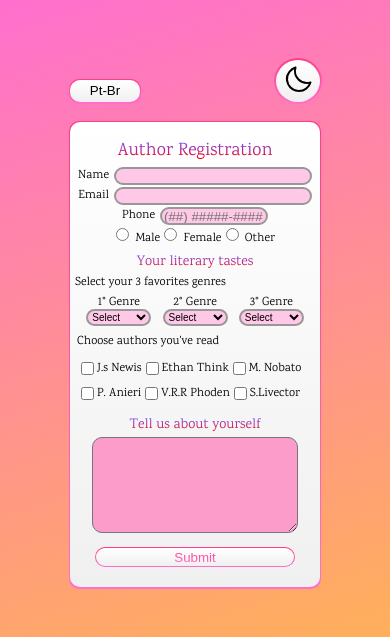
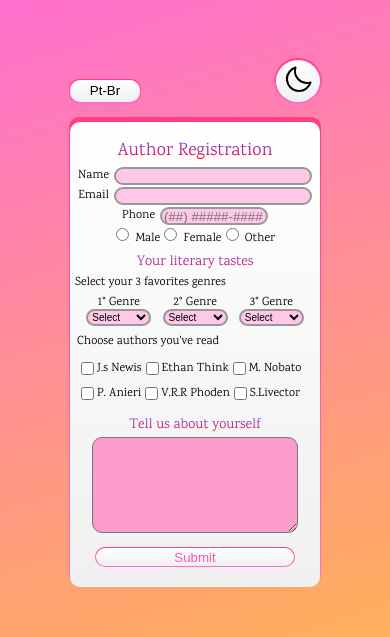
Before and after one commit to eStorMlucas/Lp-Form, a plain HTML site: page index.html in a window 390 px wide. Shown: the top 637 px of the page. Drawn offline with Linux system fonts and the light colour scheme.

Commit message:
Update style.css

```diff
--- a/assets/styles/style.css
+++ b/assets/styles/style.css
@@ -70,6 +70,12 @@ body[data-color="dark"] {
   z-index: -2;
 }
 
+@media screen and (max-width: 425px) {
+  #form::after {
+    bottom: 46.5rem;
+  }
+}
+
 input, select {
   background: var(--inputBackground);
   border: 2px solid var(--borders);
```
